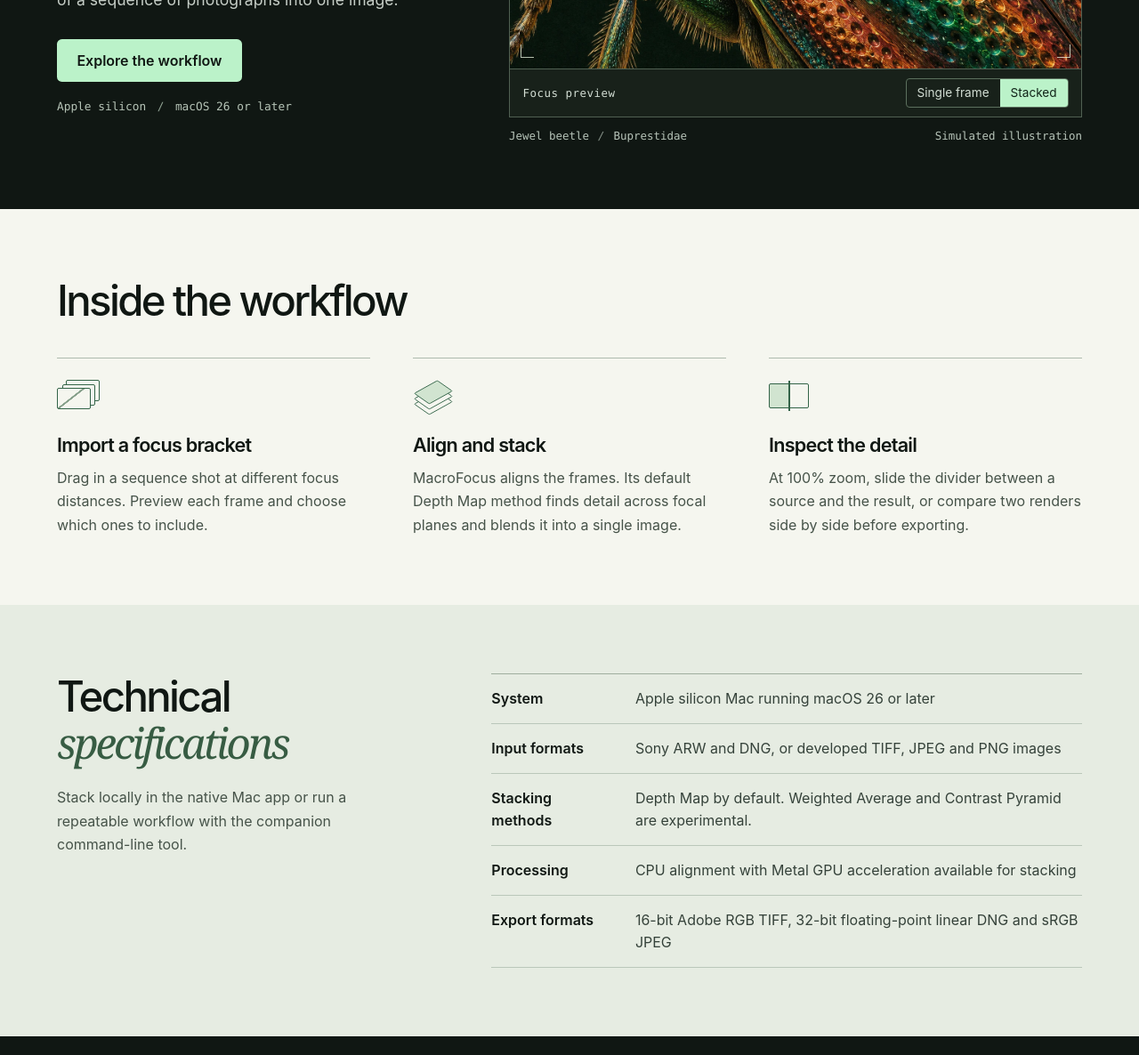
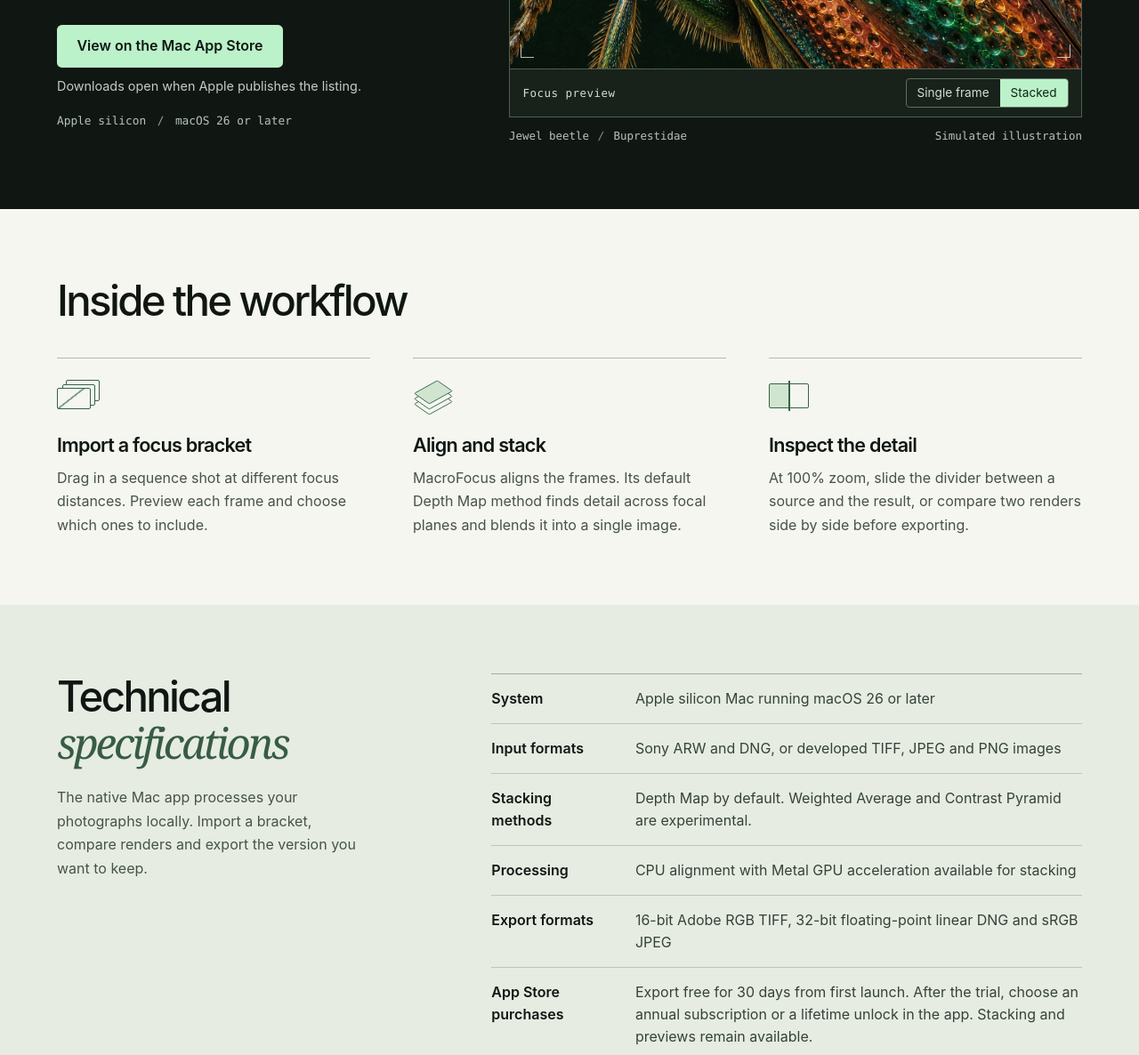
Before and after one commit to hengfeiyang/macrofocus, a plain HTML site: page index.html in a window 1280 px wide. Shown: the part 483-1669 px from the top of the page at 89% size. Drawn offline with Linux system fonts and the light colour scheme.

Commit message:
Make the Mac App Store the only download and purchase channel

```diff
--- a/index.html
+++ b/index.html
@@ -30,7 +30,8 @@
           <p class="category"><span aria-hidden="true"></span>Macro photography</p>
           <h1 id="hero-title">Focus stacking<br><em>for Mac.</em></h1>
           <p class="intro">Bring the eye, the antenna and the tip of the wing into focus. MacroFocus combines the sharp regions of a sequence of photographs into one image.</p>
-          <a class="primary" href="#workflow">Explore the workflow</a>
+          <a class="primary" href="https://apps.apple.com/app/id6836346236">View on the Mac App Store</a>
+          <p class="release-note">Downloads open when Apple publishes the listing.</p>
           <p class="compatibility">Apple silicon <span aria-hidden="true">/</span> macOS 26 or later</p>
         </div>
 
@@ -81,7 +82,7 @@
     <section class="specs" id="specs" aria-labelledby="specs-title">
       <div class="wrap specs-layout">
         <div><h2 id="specs-title">Technical<br><em>specifications</em></h2>
-          <p>Stack locally in the native Mac app or run a repeatable workflow with the companion command-line tool.</p>
+          <p>The native Mac app processes your photographs locally. Import a bracket, compare renders and export the version you want to keep.</p>
         </div>
         <dl>
           <div><dt>System</dt><dd>Apple silicon Mac running macOS 26 or later</dd></div>
@@ -89,6 +90,7 @@
           <div><dt>Stacking methods</dt><dd>Depth Map by default. Weighted Average and Contrast Pyramid are experimental.</dd></div>
           <div><dt>Processing</dt><dd>CPU alignment with Metal GPU acceleration available for stacking</dd></div>
           <div><dt>Export formats</dt><dd>16-bit Adobe RGB TIFF, 32-bit floating-point linear DNG and sRGB JPEG</dd></div>
+          <div><dt>App Store purchases</dt><dd>Export free for 30 days from first launch. After the trial, choose an annual subscription or a lifetime unlock in the app. Stacking and previews remain available.</dd></div>
         </dl>
       </div>
     </section>
--- a/styles.css
+++ b/styles.css
@@ -38,6 +38,7 @@ h1 em, h2 em { font-family: var(--serif); font-weight: 400; letter-spacing: -.06
 .intro { max-width: 27rem; font-size: 1.1rem; line-height: 1.65; color: #c6cec7; }
 .primary { display: inline-block; margin-top: 1.9rem; padding: .74rem 1.4rem; background: var(--mint); color: var(--ink); border-radius: .35rem; text-decoration: none; font-weight: 625; }
 .primary:hover { background: #dafbe1; }
+.release-note { margin-top: .65rem; color: var(--soft); font-size: .9rem; }
 .compatibility { color: #b6c4b7; font-size: .8rem; margin-top: 1.1rem; }
 .compatibility span { padding-inline: .3rem; color: #91a394; }
 .viewer { position: relative; min-width: 0; margin: 0; padding: 0; border: 1px solid #506052; background: #18211a; }
```
Also changed, not shown: privacy/index.html (+2 -5 lines).
